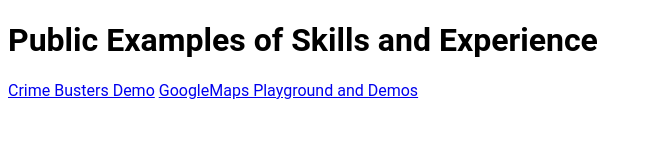
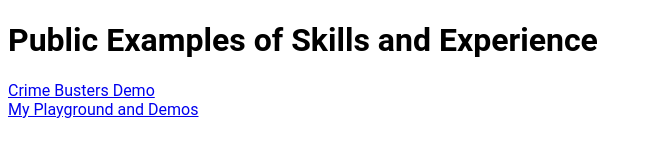
Before and after one commit to gilsonator/gilsonator.github.io, a website: page index.html in a window 1280 px wide. Shown: the whole page, without its empty margins (0-652 px from the left). Drawn offline with Linux system fonts and the light colour scheme.

Commit message:
Renaming

```diff
--- a/index.html
+++ b/index.html
@@ -29,6 +29,6 @@ b {
   </head>
   <body>
     <h1>Public Examples of Skills and Experience</h1>
-    <a href="CrimeBusters/" title="CrimeBusters Demo">Crime Busters Demo</a>
-    <a href="GoogleMaps/" title="GoogleMaps Playground Demos">GoogleMaps Playground and Demos</a>
+    <a href="CrimeBusters/" title="CrimeBusters Demo">Crime Busters Demo</a><br>
+    <a href="PlayGround/" title="My Playground">My Playground and Demos</a>
   </body>
```
